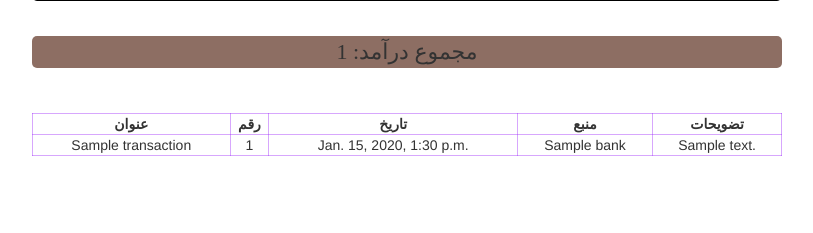
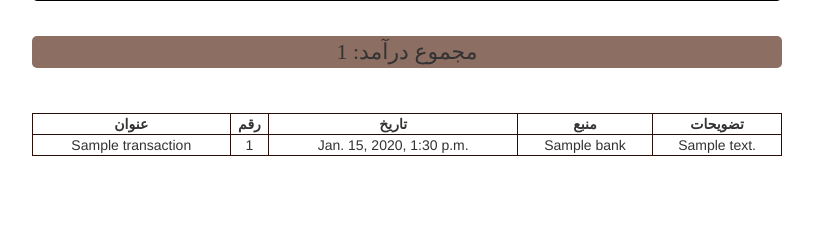
Before and after one commit to inaseri/myPacket, a Django app: page /money/ in a window 1280 px wide. Shown: the part 431-664 px from the top of the page, without its empty margins (233-1046 px from the left). Run offline with Django 3.2, Linux system fonts and the light colour scheme; a user stored in the database is signed in; tables that the repository leaves empty hold one stand-in row (values such as "Sample post"); some libraries are stand-ins or nearby versions.

Commit message:
تغغیر رنگ جدول

```diff
--- a/money/templates/money/transactions.html
+++ b/money/templates/money/transactions.html
@@ -223,7 +223,7 @@
           <div class="row" style="margin-top: 35px;">
               <div class="col-md-2"></div>
               <div class="col-md-8">
-                  <table dir="ltr" border=".5" width="100%"   cellpadding="4" cellspacing="3" align="center" style="border-color: rgba(156, 37, 249, 0.4);">
+                  <table dir="ltr" border=".5" width="100%"   cellpadding="4" cellspacing="3" align="center" style="border-color: rgb(43, 15, 7);">
                       <thead>
                       <tr>
                           <th scope="col" style="text-align: center">عنوان</th>
```
